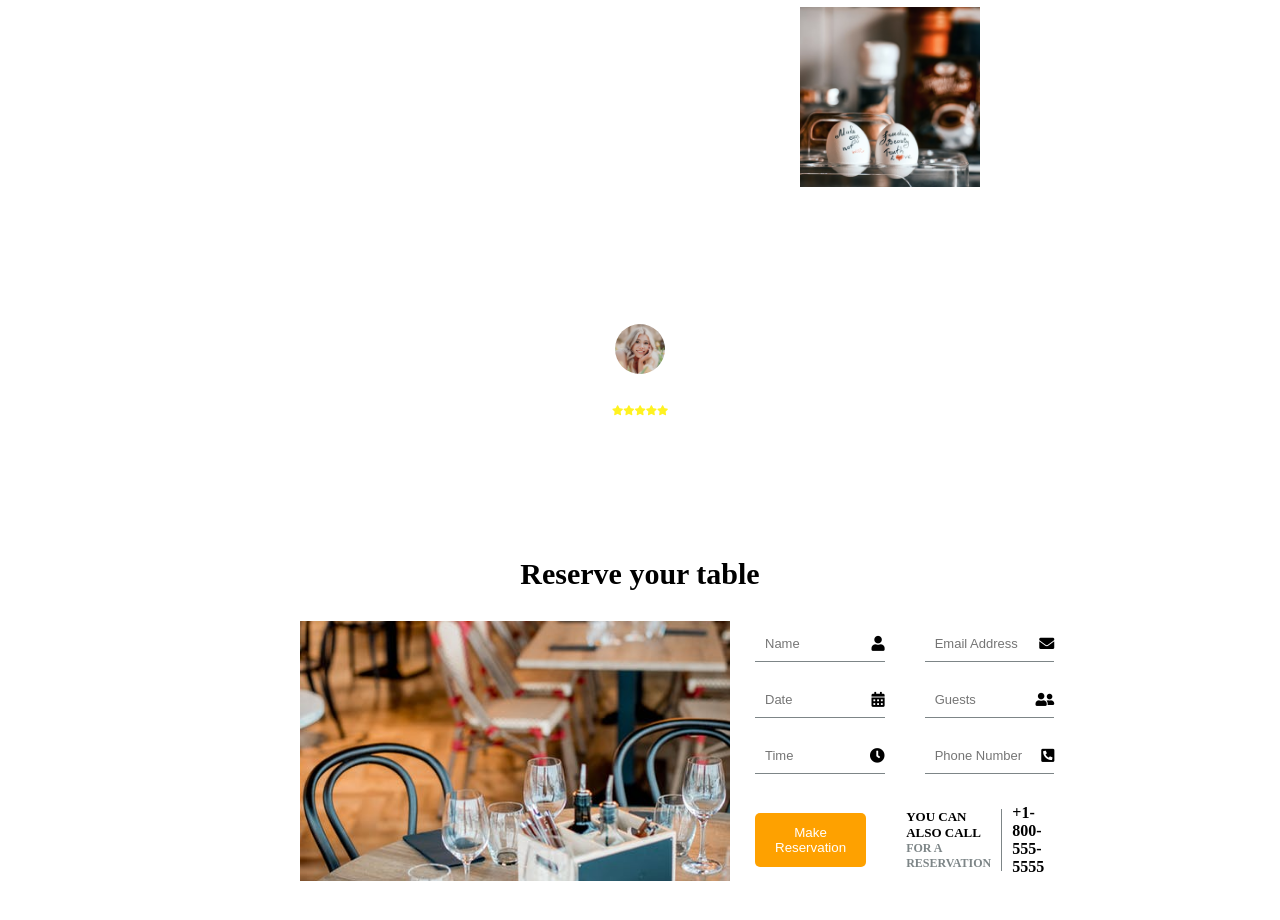
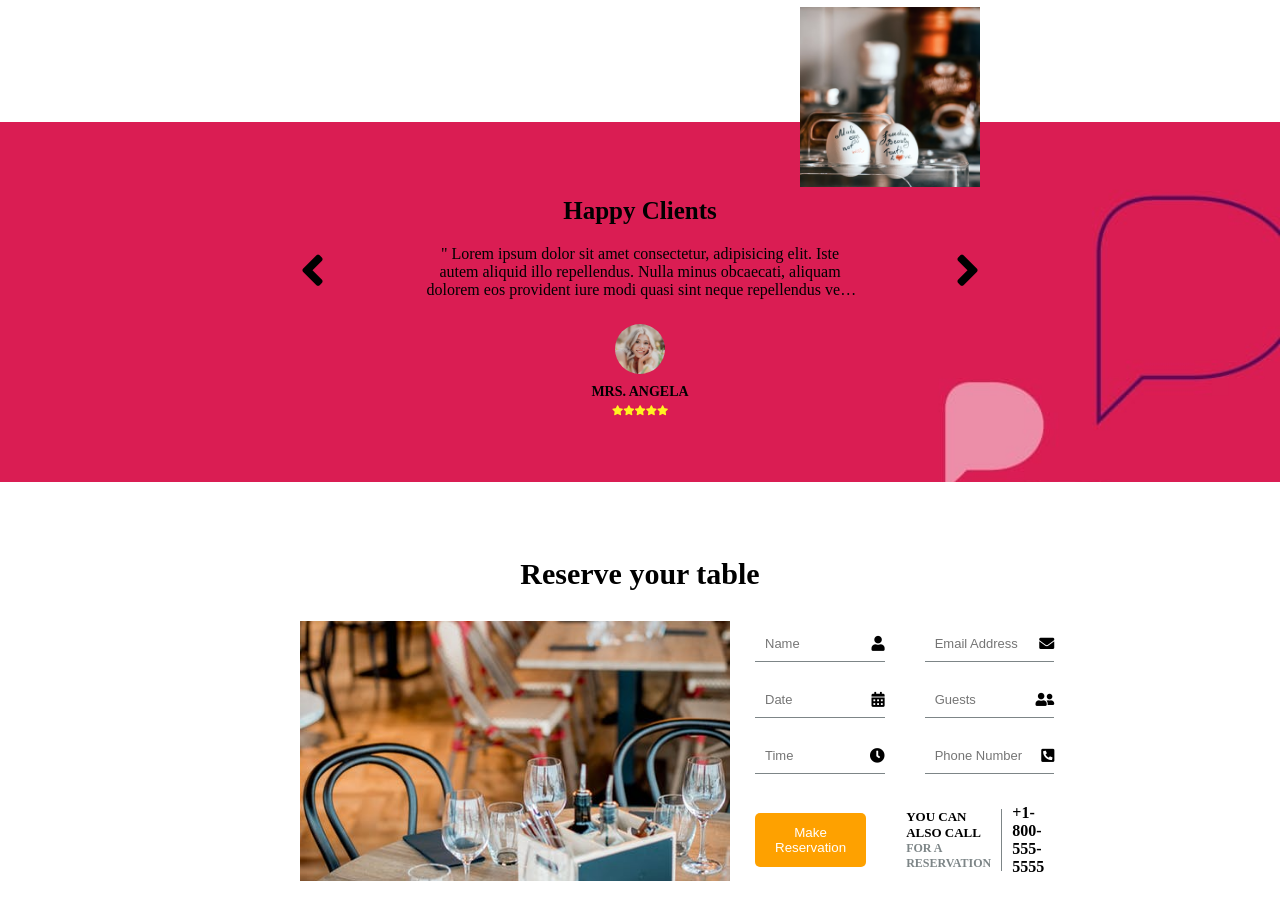
Before and after one commit to nguyenviet02/luxury-restaurant, a plain HTML site: page index.html in a window 1280 px wide. Shown: the part 2403-3323 px from the top of the page. Drawn offline with Linux system fonts and the light colour scheme.

Commit message:
Fix image

```diff
--- a/scss/homepage/_feedback.scss
+++ b/scss/homepage/_feedback.scss
@@ -1,10 +1,9 @@
 .feedback {
   width: 100%;
   height: 36rem;
-  background: url("../../images/feedback1.png") no-repeat;
+  background: url("../../images/feedback1.jpg") no-repeat;
   background-size: cover;
   padding: 7.5rem 0;
-  color: $main-color;
 
   .container {
     display: flex;
```
Also changed, not shown: css/homepage.css, images/feedback1.jpg (added), 1 other file.
